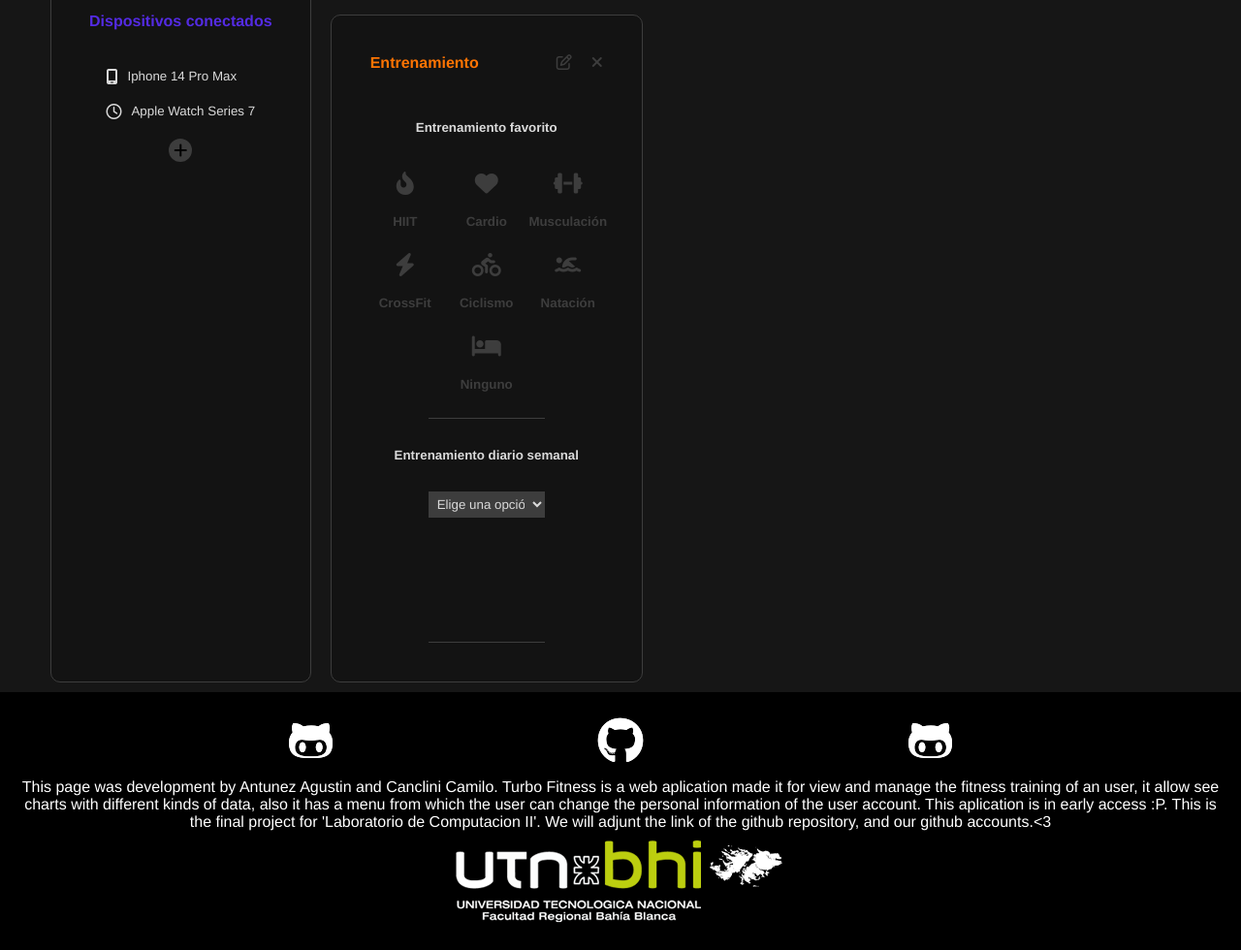
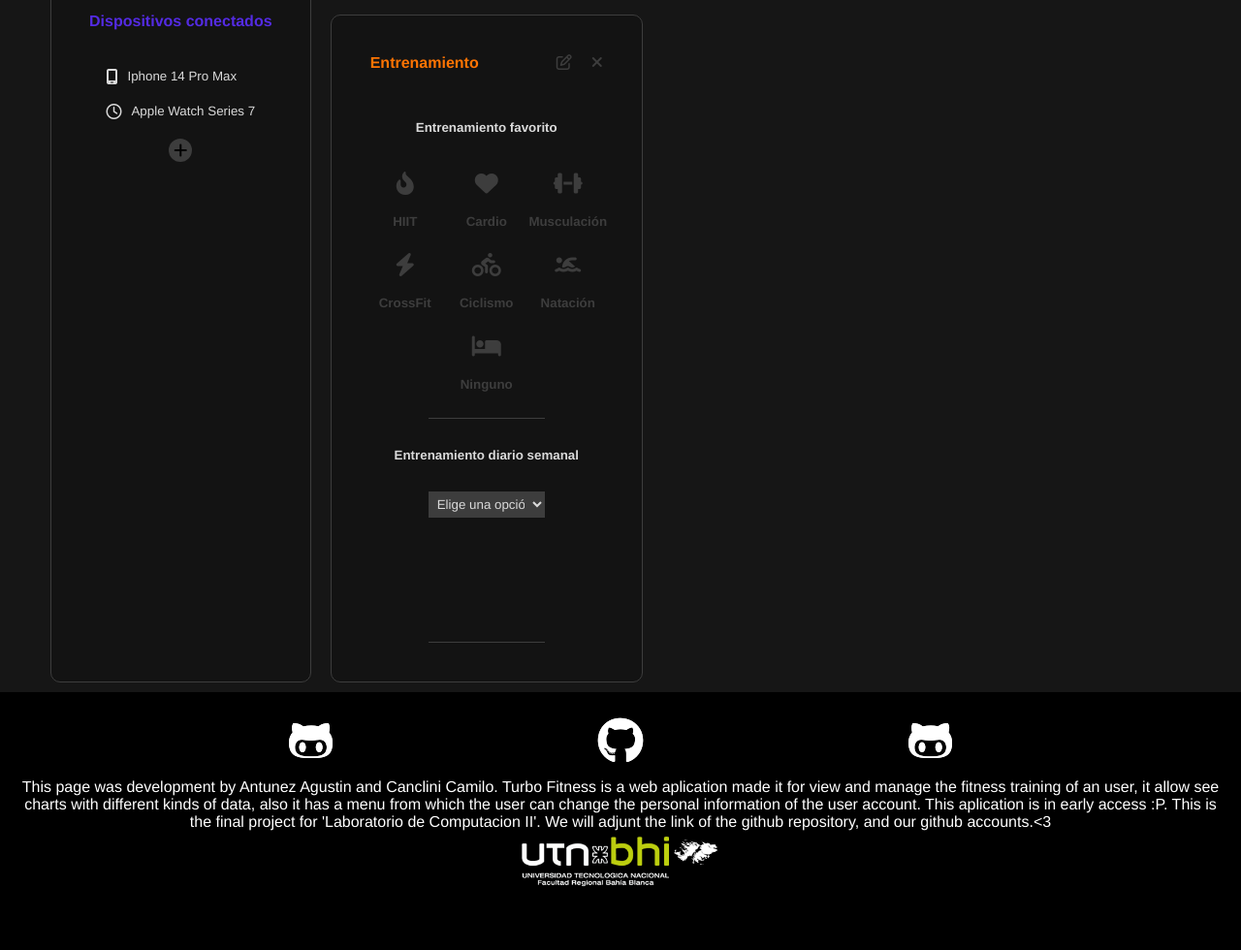
Before and after one commit to agustin-antunez/Lab2-Final-Project, a plain HTML site: page perfil.html in a window 1280 px wide. Shown: the part 939-1919 px from the top of the page at 97% size. After the commit the page ends 1877 px from the top, so only its background shows below. Drawn offline with Linux system fonts and the light colour scheme.

Commit message:
Fixing First bug Logo V1.0.1

```diff
--- a/perfil.html
+++ b/perfil.html
@@ -307,7 +307,7 @@
             </div>
             <div>
                 <a href="https://www.frbb.utn.edu.ar/frbb/index.php" target="_blank">
-                    <img src="img/utn-logo.png" alt="logo de la UTN">
+                    <img src="img/utn-logo.png" alt="logo de la UTN" id="utn-logo">
                 </a>
             </div>
         </footer>
```
